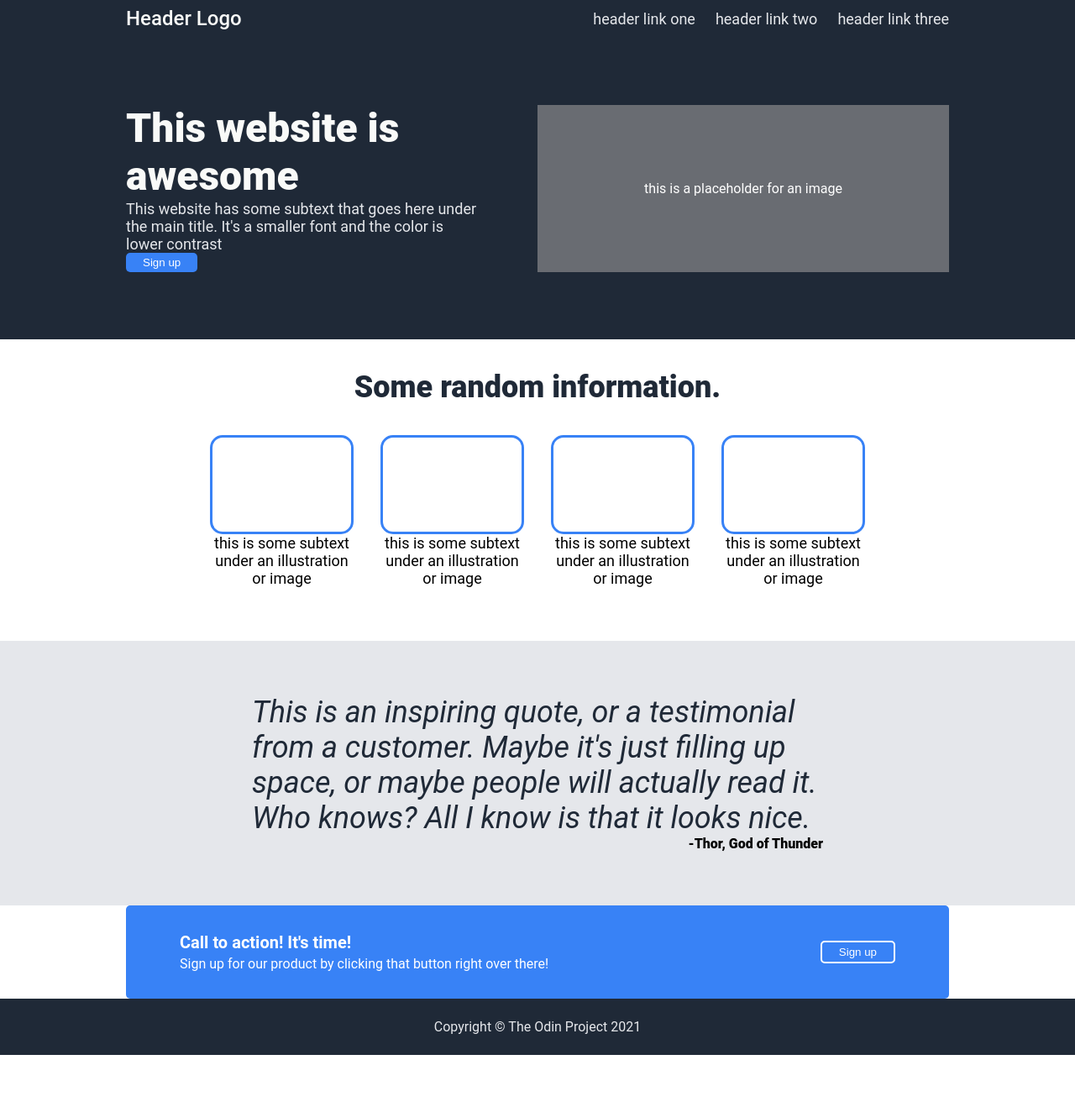
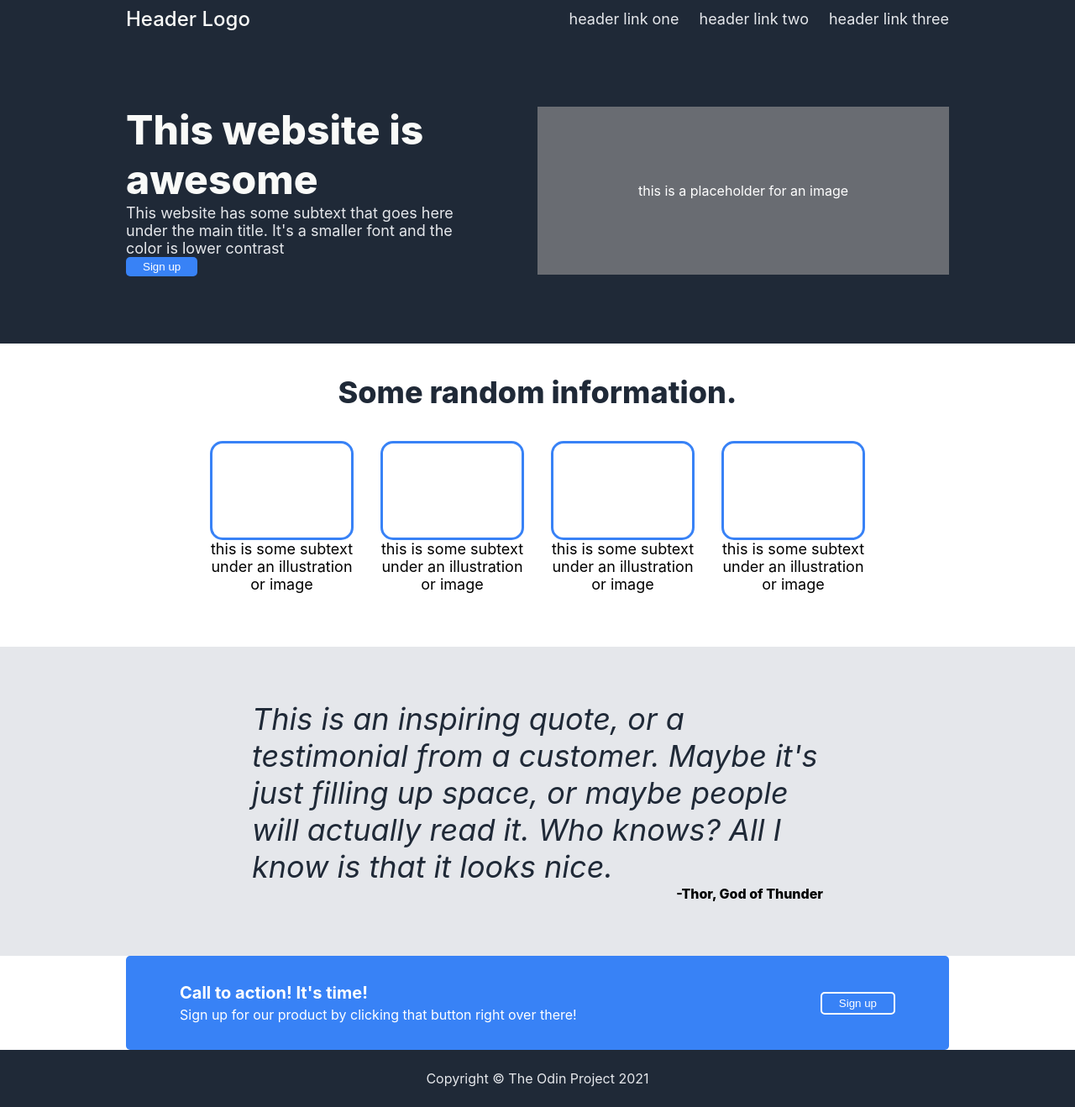
Before and after one commit to Daze-bot/landing-page, a plain HTML site: page index.html in a window 1280 px wide. Shown: the whole page at 84% size. Before the commit the page ends 1256 px from the top, so only its background shows below. Drawn offline with Linux system fonts and the light colour scheme.

Commit message:
Add custom font to the website

```diff
--- a/index.html
+++ b/index.html
@@ -26,7 +26,7 @@
       <div class="one-body">
         This website has some subtext that goes here under the main title.  It's a smaller font and the color is lower contrast
       </div>
-      <button class="one-button">Sign up</button>
+      <a href=""><button class="one-button">Sign up</button></a>
     </div>
     <div class="part-two">
       this is a placeholder for an image
@@ -65,7 +65,7 @@
         <div class="text-head">Call to action! It's time!</div>
         <div class="text-body">Sign up for our product by clicking that button right over there!</div>
       </div>
-      <button class="four-button">Sign up</button>
+      <button class="four-button"><a href="">Sign up</a></button>
     </div>
   </div>
   <div class="footer">
--- a/styles.css
+++ b/styles.css
@@ -3,7 +3,7 @@ body {
   flex-direction: column;
   padding: 0;
   margin: 0;
-  font-family: roboto;
+  font-family: -apple-system, BlinkMacSystemFont, 'Segoe UI', Roboto, Oxygen, Ubuntu, Cantarell, 'Open Sans', 'Helvetica Neue', sans-serif;
 }
 
 .header,
@@ -32,6 +32,7 @@ body {
 
 a {
   text-decoration: none;
+  color: white;
 }
 
 .left-links a {
```
